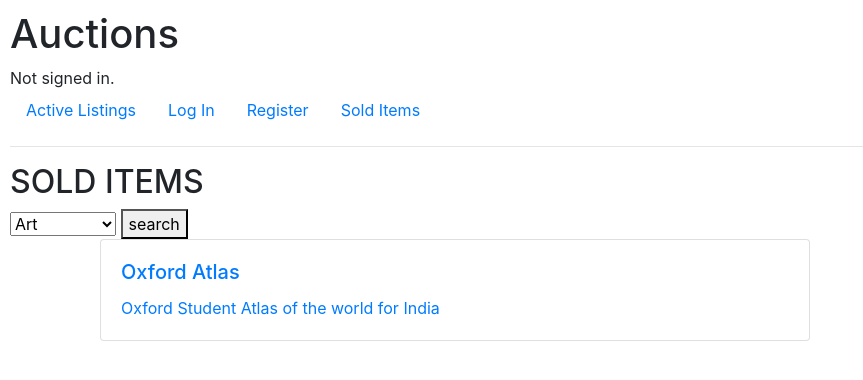
After one commit to KarthiAKPS/Auction-website-clone, a Django app: page /solditems in a window 1280 px wide. The commit adds this page. Shown: the top 380 px of the page, without its empty margins (0-863 px from the left). Run offline with Django 3.2, Linux system fonts and the light colour scheme; data comes from the database, SQL or seed files in the repository; some libraries are stand-ins or nearby versions.

Commit message:
sold items added

```diff
--- a/auctions/templates/auctions/layout.html
+++ b/auctions/templates/auctions/layout.html
@@ -41,6 +41,9 @@
                     <a class="nav-link" href="{% url 'register' %}">Register</a>
                 </li>
             {% endif %}
+            <li class="nav-item">
+                <a class="nav-link" href="{% url 'solditems' %}">Sold Items</a>
+            </li>
         </ul>
         <hr>
         {% block body %}
--- /dev/null
+++ b/auctions/templates/auctions/solditems.html
@@ -0,0 +1,41 @@
+{% extends 'auctions/layout.html' %}
+
+{% block body %}
+<h2>SOLD ITEMS</h2>
+
+<form return="{% url 'index' %}" method="post">
+    {% csrf_token %}
+    <select name="category">
+        {% for c in cat %}
+        <option value="{{c}}">{{c}}</option>
+        {% endfor %}
+    </select>
+    <button type="submit">search</button>
+</form>
+
+  {% for item in items %}
+<ul class="list-unstyled">
+    <li class="container">
+        <a href="{% url 'list' item.title %}" method="post">
+            <div class="row">
+                {% if item.image %}
+                <div class="col-md-2">
+                    <img src="{{item.image.url}}" class="img-fluid" alt="Product Image" width="200">
+                    {% endif %}
+                </div>
+                <div class="col-md-8">
+                    <div class="card">
+                        <div class="card-body">
+                            <h5 class="card-title">{{item.title}}</h5>
+                            <p class="card-text">{{item.description}}</p>
+                        </div>
+                    </div>
+                </div>
+            </div>
+        </a>
+    </li>
+</ul>
+    {% empty %}
+<h4> No items sold yet</h4>
+    {% endfor %}
+{% endblock %}
--- a/auctions/urls.py
+++ b/auctions/urls.py
@@ -17,5 +17,6 @@ urlpatterns = [
     path("wishremove/<int:id>", views.remove, name="remove"),
     path("watchlist", views.watch, name="watch"),
     path("comments/<int:id>", views.comm, name="com"),
-    path("sell/<int:id>", views.sell, name="sell")
+    path("sell/<int:id>", views.sell, name="sell"),
+    path("solditems", views.solditems, name="solditems")
 ]
--- a/auctions/views.py
+++ b/auctions/views.py
@@ -266,3 +266,21 @@ def sell(request, id):
         "cur" : curr,
         "by" : by,
         })
+
+def solditems(request):
+    if request.method == "POST":
+        cat = request.POST["category"]
+        c = Category.objects.get(category=cat)
+        all_cat = Category.objects.all()
+        items = listing.objects.filter(isActive=False, category=c)
+        return render(request, 'auctions/solditems.html', {
+            "items" : items,
+            "cat" : all_cat
+            })
+    else:
+        items = listing.objects.filter(isActive=False)
+        cat = Category.objects.all()
+        return render(request, "auctions/solditems.html", {
+            "items" : items,
+            "cat" : cat,
+        })
```
